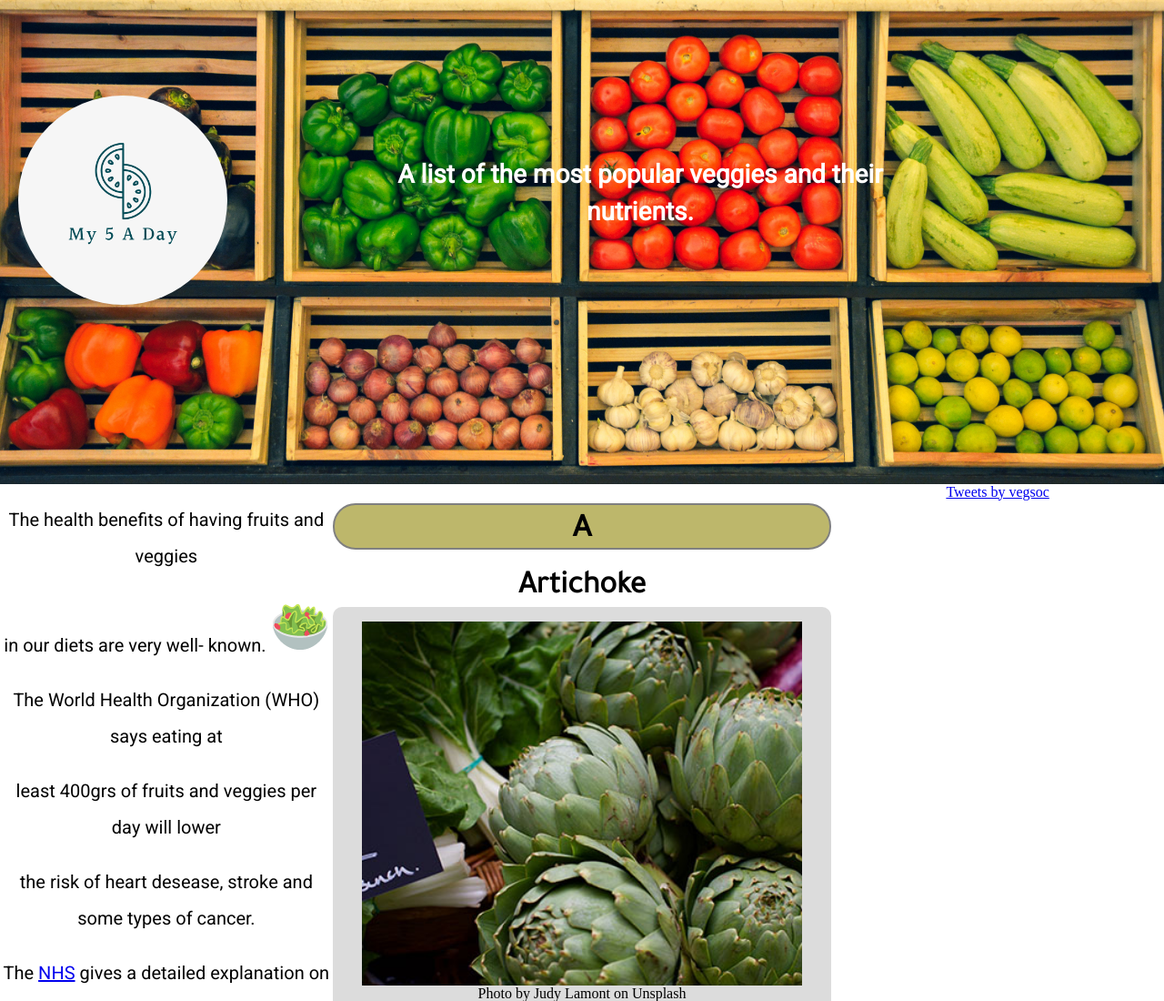
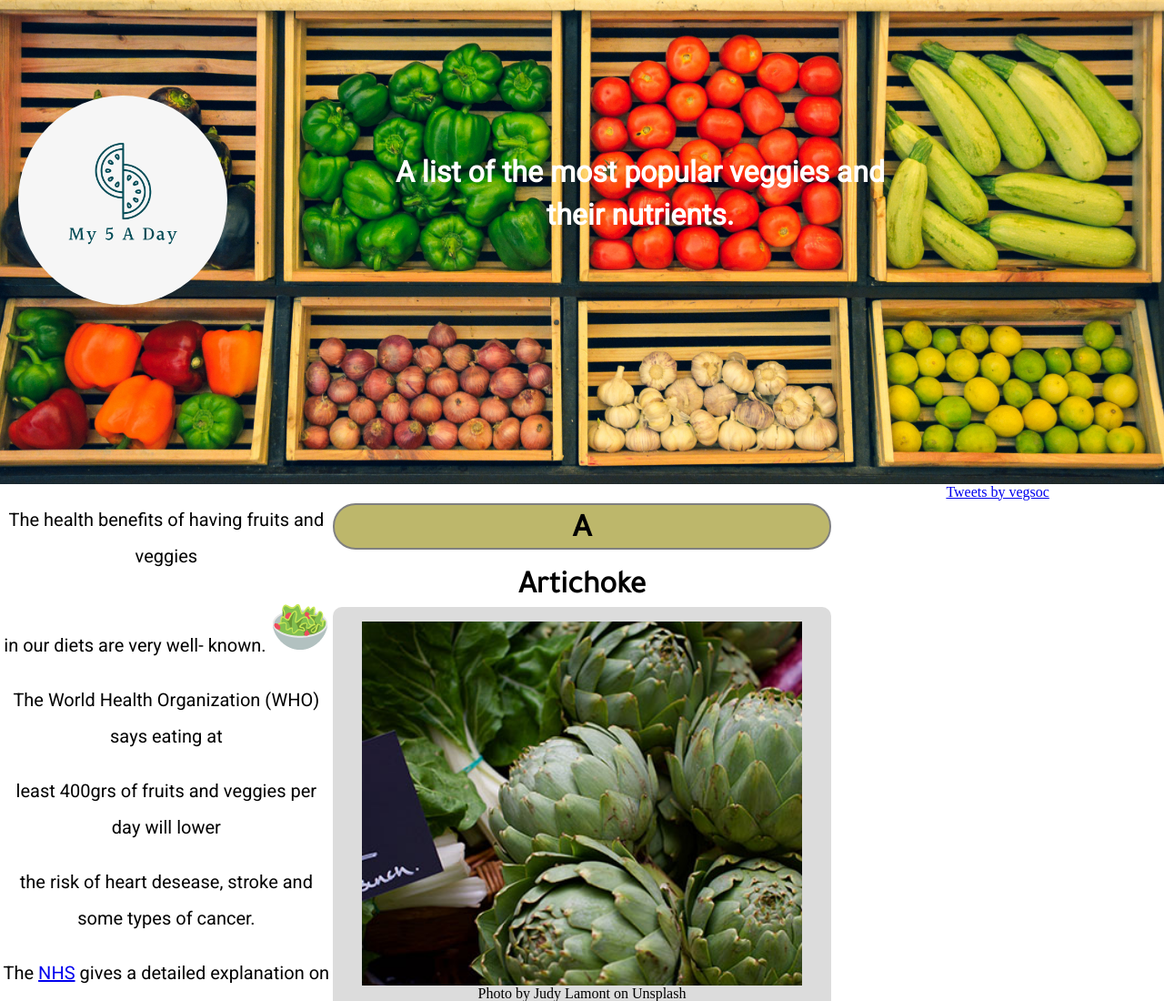
Before and after one commit to MARICEL30/My5Aday, a plain HTML site: page index.html in a window 1280 px wide. Shown: the top 1100 px of the page at 91% size. Drawn offline with Linux system fonts and the light colour scheme; a web font is replaced by a local one.

Commit message:
Update style.css

```diff
--- a/style.css
+++ b/style.css
@@ -48,6 +48,11 @@ padding:0;
     grid-template-columns: 1fr 1.5fr 1fr;
 
 }
+
+.text {
+        font-size: 32px;
+
+    }
 
 }
 
```
